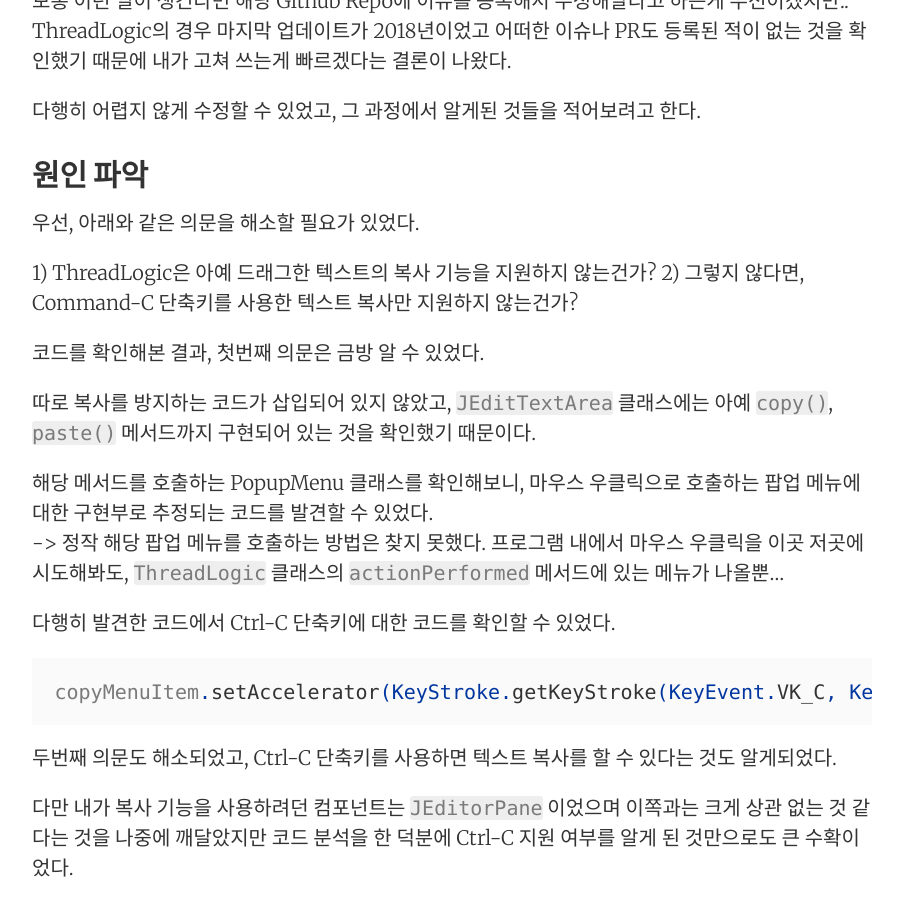
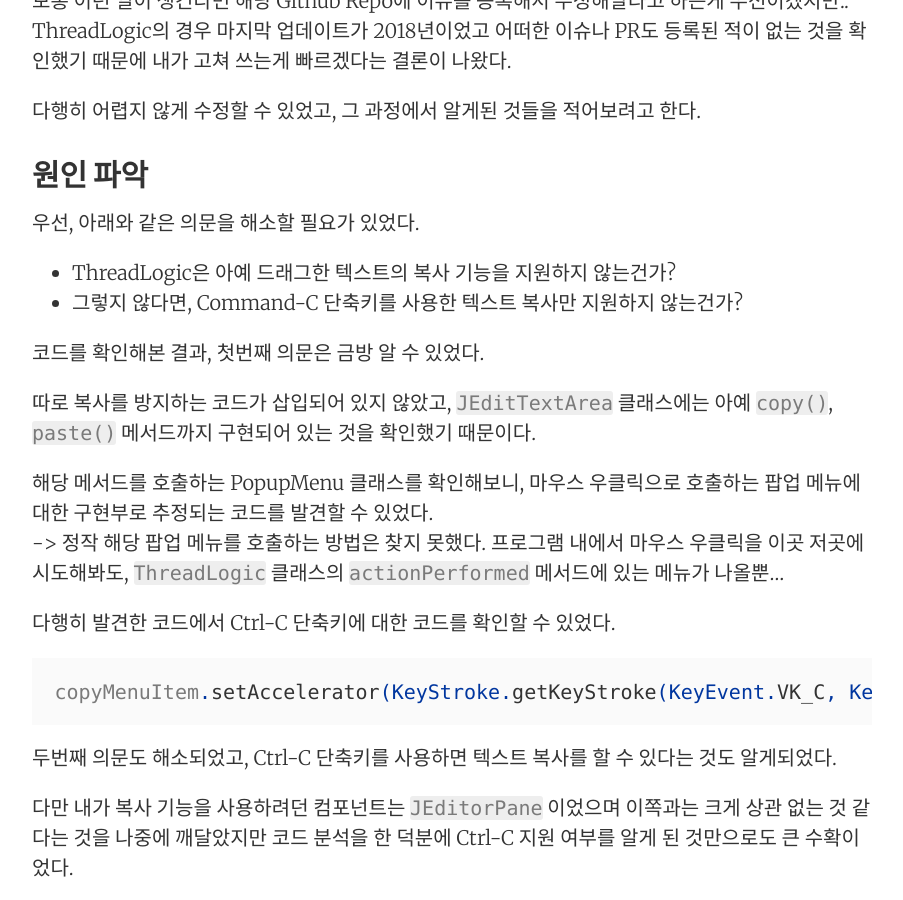
Before and after one commit to joshua-qa/joshua-qa.github.io, a Jekyll site: the page built from _posts/2021-11-27-threadlogic을-수정해서-빌드해보았다.markdown, in a window 1280 px wide and 900 px high, scrolled down 1300 px. Shown: the whole window, without its empty margins (188-1091 px from the left). Built offline with Jekyll 4.4.1, drawn with Linux system fonts in a browser that asks for light colours; comment, search, counter and statistics services are not loaded.

Commit message:
줄바꿈 이슈 수정

```diff
--- a/_posts/2021-11-27-threadlogic을-수정해서-빌드해보았다.markdown
+++ b/_posts/2021-11-27-threadlogic을-수정해서-빌드해보았다.markdown
@@ -27,8 +27,8 @@ fastthread.io, TDA, IBM TMDA 등의 툴을 같이 써보기도 했으나, 아무
 
 우선, 아래와 같은 의문을 해소할 필요가 있었다.
 
-1) ThreadLogic은 아예 드래그한 텍스트의 복사 기능을 지원하지 않는건가?
-2) 그렇지 않다면, Command-C 단축키를 사용한 텍스트 복사만 지원하지 않는건가?
+* ThreadLogic은 아예 드래그한 텍스트의 복사 기능을 지원하지 않는건가?
+* 그렇지 않다면, Command-C 단축키를 사용한 텍스트 복사만 지원하지 않는건가?
 
 코드를 확인해본 결과, 첫번째 의문은 금방 알 수 있었다.
 
```
